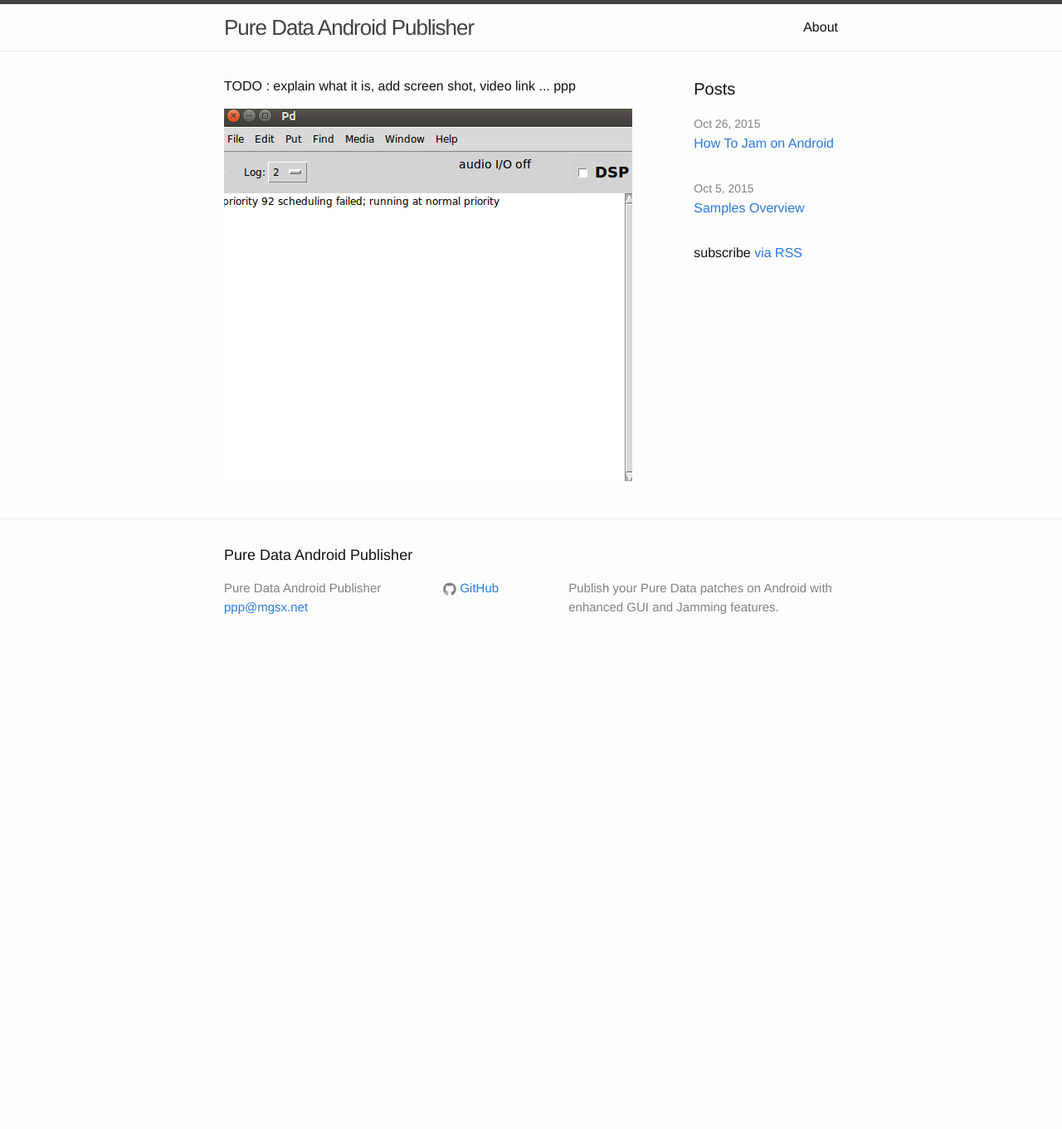
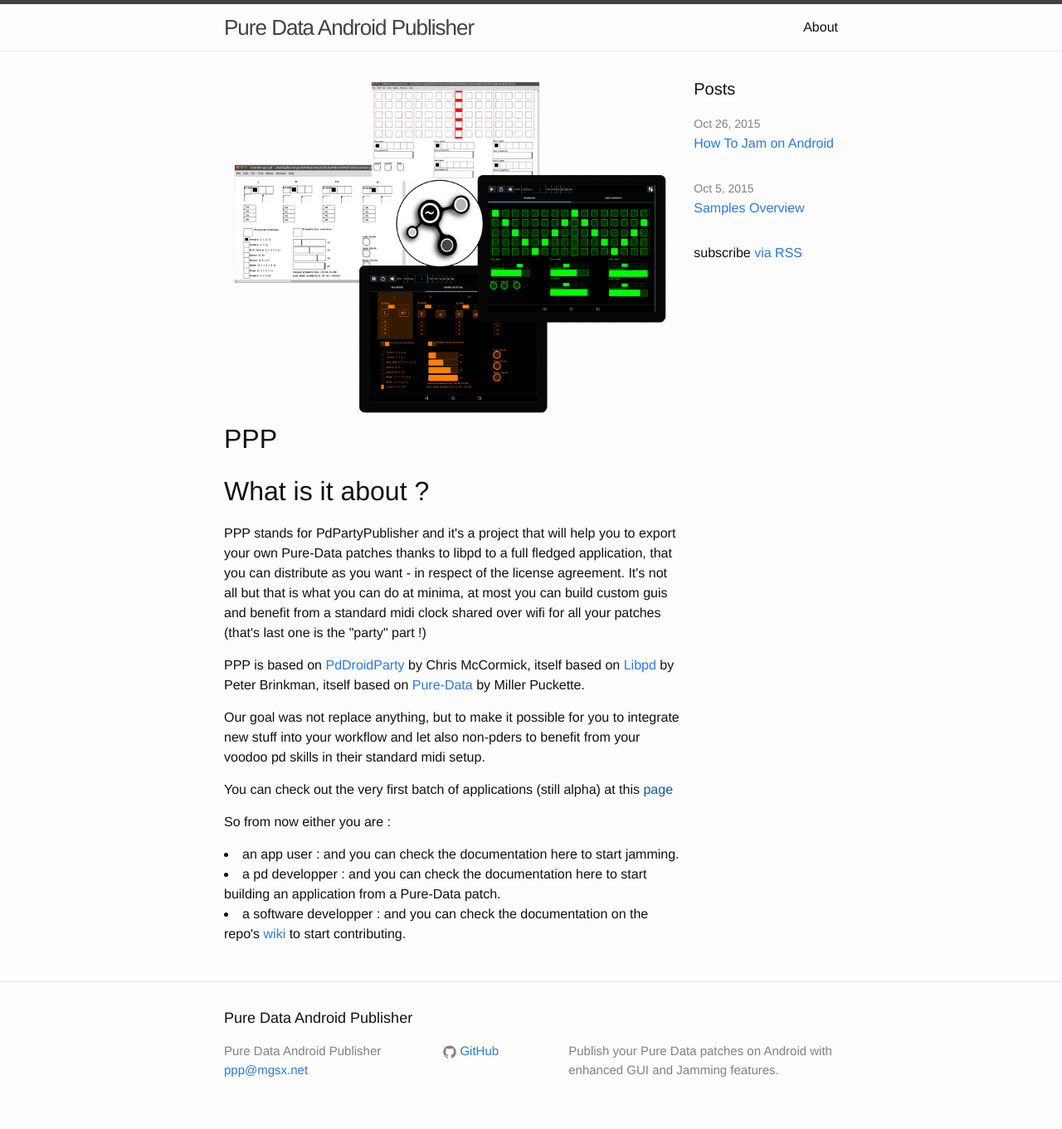
Before and after one commit to b2renger/PdDroidPublisher, a Jekyll site: the page built from index.html, in a window 1280 px wide. Shown: the whole page at 83% size. Built offline with Jekyll 4.4.1, drawn with Linux system fonts in a browser that asks for light colours; before the commit the page ends 900 px from its top, so only the background shows below that.

Commit message:
update home page and add image

```diff
--- a/index.html
+++ b/index.html
@@ -6,8 +6,19 @@
 
   <div class="col-wrapper">
     <div class="col col-3">
-      <p>TODO : explain what it is, add screen shot, video link ... ppp</p>
-      <img src="{{site.baseurl}}/img/Screen.png">
+
+      <img src="{{site.baseurl}}/img/HomeScreen.png">
+      <h1>PPP</h1>
+      <h1>What is it about ?</h1>
+      <p>PPP stands for PdPartyPublisher and it's a project that will help you to export your own Pure-Data patches thanks to libpd to a full fledged application, that you can distribute as you want - in respect of the license agreement. It's not all but that is what you can do at minima, at most you can build custom guis and benefit from a standard midi clock shared over wifi for all your patches (that's last one is the "party" part !)</p>
+      <p>PPP is based on <a href="http://droidparty.net/">PdDroidParty</a> by Chris McCormick, itself based on  <a href="https://github.com/libpd">Libpd</a> by Peter Brinkman, itself based on <a href="http://puredata.info/">Pure-Data</a> by Miller Puckette.</p>
+      <p> Our goal was not replace anything, but to make it possible for you to integrate new stuff into your workflow and let also non-pders to benefit from your voodoo pd skills in their standard midi setup.</p>
+      <p>You can check out the very first batch of applications (still alpha) at this <a href="{{post_url 2015-10-05-samples}}">page</a> <p>
+      <p> So from now either you are : </p>
+      <li> an app user : and you can check the documentation here to start jamming. </li>
+      <li> a pd developper : and you can check the documentation here to start building an application from a Pure-Data patch. </li>
+      <li> a software developper : and you can check the documentation on the repo's <a href="https://github.com/b2renger/PdDroidPublisher/wiki">wiki</a> to start contributing. </li>
+
     </div>
     <div class="col col-1">
 
```
Also changed, not shown: img/HomeScreen.png (added).
